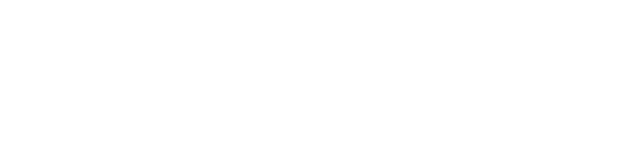
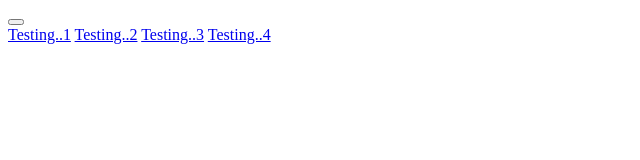
Before and after one commit to GeonwooVincentKim/Web-API-JSON, a plain HTML site: page index.html in a window 1280 px wide. Shown: the whole page, without its empty margins (0-640 px from the left). Drawn offline with Linux system fonts and the light colour scheme.

Commit message:
Successfully displayed on Chrome

```diff
--- a/index.html
+++ b/index.html
@@ -6,9 +6,30 @@
     <title>Web-API-Test</title>
 </head>
 <body>
-    <header class="top">
+    <div class="page-header">
+        <a href="/post" class="top-menu">
+          <!-- Defines the area of the text(button-area) in terms of sentences(button) -->
+          <span class="span-post">
+              <button onclick="" class="btn-post">
 
-    </header>
-
+              </button>
+          </span>
+        </a>
+        <a href="/comments" class="top-menu"></a>
+        <a href="/albums" class="top-menu"></a>
+        <a href="/photos" class="top-menu"></a>
+        <a href="/todos" class="top-menu"></a>
+        <a href="/users" class="top-menu"></a>
+    </div>
+   <div class="content container">
+       <div class="row">
+           <div class="col-md-8">
+              <a href="#">Testing..1</a>
+              <a href="#">Testing..2</a>
+              <a href="#">Testing..3</a>
+              <a href="#">Testing..4</a>
+           </div>
+       </div>
+   </div>
 </body>
 </html>
```
Also changed, not shown: html/post.html (added).
